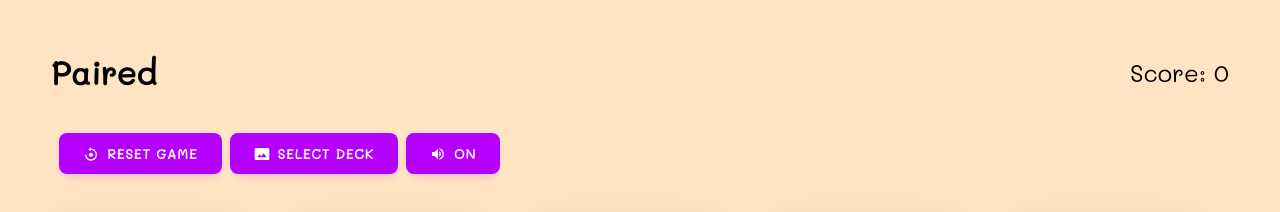
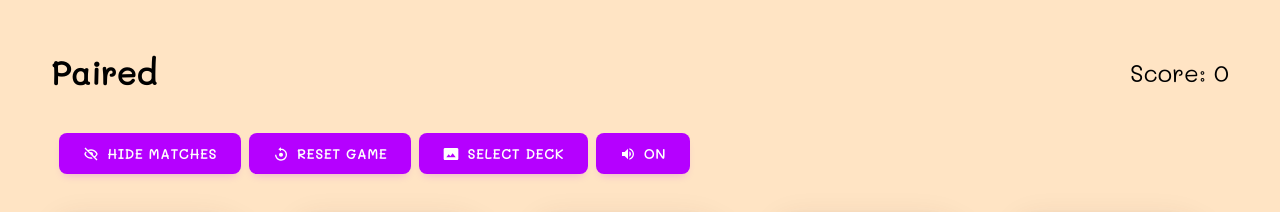
Before and after one commit to sprioleau/paired, a React (Create React App) app: page /play in a window 1280 px wide. Shown: the top 212 px of the page. Built offline with nearby package versions, Linux system fonts and the light colour scheme.

Commit message:
Move Buttons to separate component, add Deck Select to Game Win Modal

```diff
--- /dev/null
+++ b/src/components/Buttons/DeckSelectButton.js
@@ -0,0 +1,22 @@
+import React from "react";
+import { MdPhotoSizeSelectActual } from "react-icons/md";
+import { useHistory } from "react-router-dom";
+import { sounds } from "../../constants";
+import useStore from "../../store";
+import { selectPlaySound, selectResetGame } from "../../store/selectors";
+
+const DeckSelectButton = () => {
+  const resetGame = useStore(selectResetGame);
+  const playSound = useStore(selectPlaySound);
+  const history = useHistory();
+
+  const handleGoToSelectDeck = () => {
+    playSound(sounds.buttonSelect);
+    resetGame();
+    history.push("/");
+  };
+
+  return <button type="button" onClick={handleGoToSelectDeck}><span className="icon"><MdPhotoSizeSelectActual /></span><span>Select Deck</span></button>;
+};
+
+export default DeckSelectButton;
--- /dev/null
+++ b/src/components/Buttons/ResetGameButton.js
@@ -0,0 +1,11 @@
+import React from "react";
+import { BiReset } from "react-icons/bi";
+import useStore from "../../store";
+import { selectResetGame } from "../../store/selectors";
+
+const ResetGameButton = () => {
+  const resetGame = useStore(selectResetGame);
+  return <button type="button" onClick={resetGame}><span className="icon"><BiReset /></span><span>Reset Game</span></button>;
+};
+
+export default ResetGameButton;
--- /dev/null
+++ b/src/components/Buttons/ShowHideMatchesButton.js
@@ -0,0 +1,17 @@
+import React from "react";
+import { BiHide, BiShow } from "react-icons/bi";
+import useStore from "../../store";
+import { selectHideMatches, selectToggleHideMatches } from "../../store/selectors";
+
+const ShowHideMatchesButton = () => {
+  const hideMatches = useStore(selectHideMatches);
+  const toggleHideMatches = useStore(selectToggleHideMatches);
+  return (
+    <button type="button" onClick={toggleHideMatches}>
+      <span className="icon">{hideMatches ? <BiShow /> : <BiHide />}</span>
+      <span>{hideMatches ? "Show" : "Hide"} matches</span>
+    </button>
+  );
+};
+
+export default ShowHideMatchesButton;
--- /dev/null
+++ b/src/components/Buttons/SoundOnOffButton.js
@@ -0,0 +1,29 @@
+import React from "react";
+import { MdVolumeOff, MdVolumeUp } from "react-icons/md";
+import useBackgroundAudio from "../../hooks/useBackgroundAudio";
+
+const SoundOnOffButton = () => {
+  const { isPlaying, setIsPlaying } = useBackgroundAudio({ url: "audio/background-trim.mp3" });
+
+  const toggleSound = () => setIsPlaying(!isPlaying);
+
+  return (
+    <button type="button" onClick={toggleSound}>
+      {isPlaying
+        ? (
+          <>
+            <span className="icon"><MdVolumeOff /></span>
+            <span>Off</span>
+          </>
+        )
+        : (
+          <>
+            <span className="icon"><MdVolumeUp /></span>
+            <span>On</span>
+          </>
+        )}
+    </button>
+  );
+};
+
+export default SoundOnOffButton;
--- /dev/null
+++ b/src/components/Buttons/index.js
@@ -0,0 +1,4 @@
+export { default as DeckSelectButton } from "./DeckSelectButton";
+export { default as SoundOnOffButton } from "./SoundOnOffButton";
+export { default as ResetGameButton } from "./ResetGameButton";
+export { default as ShowHideMatchesButton } from "./ShowHideMatchesButton";
--- a/src/components/GameFinished/index.js
+++ b/src/components/GameFinished/index.js
@@ -1,11 +1,11 @@
 import React from "react";
 
-import { selectAllMatchesFound, selectResetGame } from "../../store/selectors/index";
+import { selectAllMatchesFound } from "../../store/selectors/index";
 import useStore from "../../store/index";
+import { DeckSelectButton, ResetGameButton } from "../Buttons";
 
 const GameFinished = () => {
   const allMatchesFound = useStore(selectAllMatchesFound);
-  const resetGame = useStore(selectResetGame);
 
   if (!allMatchesFound) return null;
 
@@ -13,7 +13,10 @@ const GameFinished = () => {
     <div className="game-finished">
       <div className="game-finished__message-wrapper">
         <h2>Great Job! You found all of the matches!</h2>
-        <button type="button" className="game-finished__reset-button" onClick={resetGame}>Reset Game</button>
+        <div className="button-row">
+          <ResetGameButton />
+          <DeckSelectButton />
+        </div>
       </div>
     </div>
   );
--- a/src/components/Toolbar/index.js
+++ b/src/components/Toolbar/index.js
@@ -1,56 +1,19 @@
 import React from "react";
-import { useHistory } from "react-router-dom";
-import { MdVolumeOff, MdVolumeUp, MdPhotoSizeSelectActual } from "react-icons/md";
-import { BiReset } from "react-icons/bi";
-// import { GrPowerReset } from "react-icons/gr";
-
-import useBackgroundAudio from "../../hooks/useBackgroundAudio";
-import useStore from "../../store";
 import {
-  selectResetGame,
-  // selectToggleHideMatches,
-  // selectHideMatches,
-  selectPlaySound,
-} from "../../store/selectors";
-import { sounds } from "../../constants";
+ DeckSelectButton,
+ ResetGameButton,
+ ShowHideMatchesButton,
+ SoundOnOffButton,
+} from "../Buttons";
 
 const Toolbar = () => {
-  const resetGame = useStore(selectResetGame);
-  // const toggleHideMatches = useStore(selectToggleHideMatches);
-  // const hideMatches = useStore(selectHideMatches);
-  const playSound = useStore(selectPlaySound);
-  const history = useHistory();
-  const { isPlaying, setIsPlaying } = useBackgroundAudio({ url: "audio/background-trim.mp3" });
-
-  const handleGoToSelectDeck = () => {
-    playSound(sounds.buttonSelect);
-    resetGame();
-    history.push("/");
-  };
-
-  const toggleSound = () => setIsPlaying(!isPlaying);
-
   return (
     <div className="toolbar">
       <div className="button-row">
-        {/* <button type="button" onClick={toggleHideMatches}>{hideMatches ? "Show" : "Hide"} matches</button> */}
-        <button type="button" onClick={resetGame}><span className="icon"><BiReset /></span><span>Reset Game</span></button>
-        <button type="button" onClick={handleGoToSelectDeck}><span className="icon"><MdPhotoSizeSelectActual /></span><span>Select Deck</span></button>
-        <button type="button" onClick={toggleSound}>
-          {isPlaying
-            ? (
-              <>
-                <span className="icon"><MdVolumeOff /></span>
-                <span>Off</span>
-              </>
-            )
-            : (
-              <>
-                <span className="icon"><MdVolumeUp /></span>
-                <span>On</span>
-              </>
-            )}
-        </button>
+        <ShowHideMatchesButton />
+        <ResetGameButton />
+        <DeckSelectButton />
+        <SoundOnOffButton />
       </div>
     </div>
   );
--- a/src/decks/fruits/index.js
+++ b/src/decks/fruits/index.js
@@ -10,12 +10,12 @@ export default {
   coverIndex: 0,
   cards: [
     { filename: "apple.png"      , name: "apple"      , backgroundColor: "#4363d8" },
-    { filename: "avacado.png"    , name: "avacado"    , backgroundColor: "#3cb44b" },
-    { filename: "banana.png"     , name: "banana"     , backgroundColor: "#ffe119" },
-    { filename: "lemon.png"      , name: "lemon"      , backgroundColor: "#e6194b" },
-    { filename: "pear.png"       , name: "pear"       , backgroundColor: "#f58231" },
-    { filename: "pineapple.png"  , name: "pineapple"  , backgroundColor: "#911eb4" },
-    { filename: "strawberry.png" , name: "strawberry" , backgroundColor: "#46f0f0" },
-    { filename: "watermelon.png" , name: "watermelon" , backgroundColor: "#f032e6" },
+    // { filename: "avacado.png"    , name: "avacado"    , backgroundColor: "#3cb44b" },
+    // { filename: "banana.png"     , name: "banana"     , backgroundColor: "#ffe119" },
+    // { filename: "lemon.png"      , name: "lemon"      , backgroundColor: "#e6194b" },
+    // { filename: "pear.png"       , name: "pear"       , backgroundColor: "#f58231" },
+    // { filename: "pineapple.png"  , name: "pineapple"  , backgroundColor: "#911eb4" },
+    // { filename: "strawberry.png" , name: "strawberry" , backgroundColor: "#46f0f0" },
+    // { filename: "watermelon.png" , name: "watermelon" , backgroundColor: "#f032e6" },
   ],
 };
--- a/src/styles/components/_game-finished.scss
+++ b/src/styles/components/_game-finished.scss
@@ -26,8 +26,4 @@
     border-radius: 1rem;
     margin: 1rem 2rem;
   }
-
-  &__reset-button {
-    margin-bottom: 0;
-  }
 }
```
